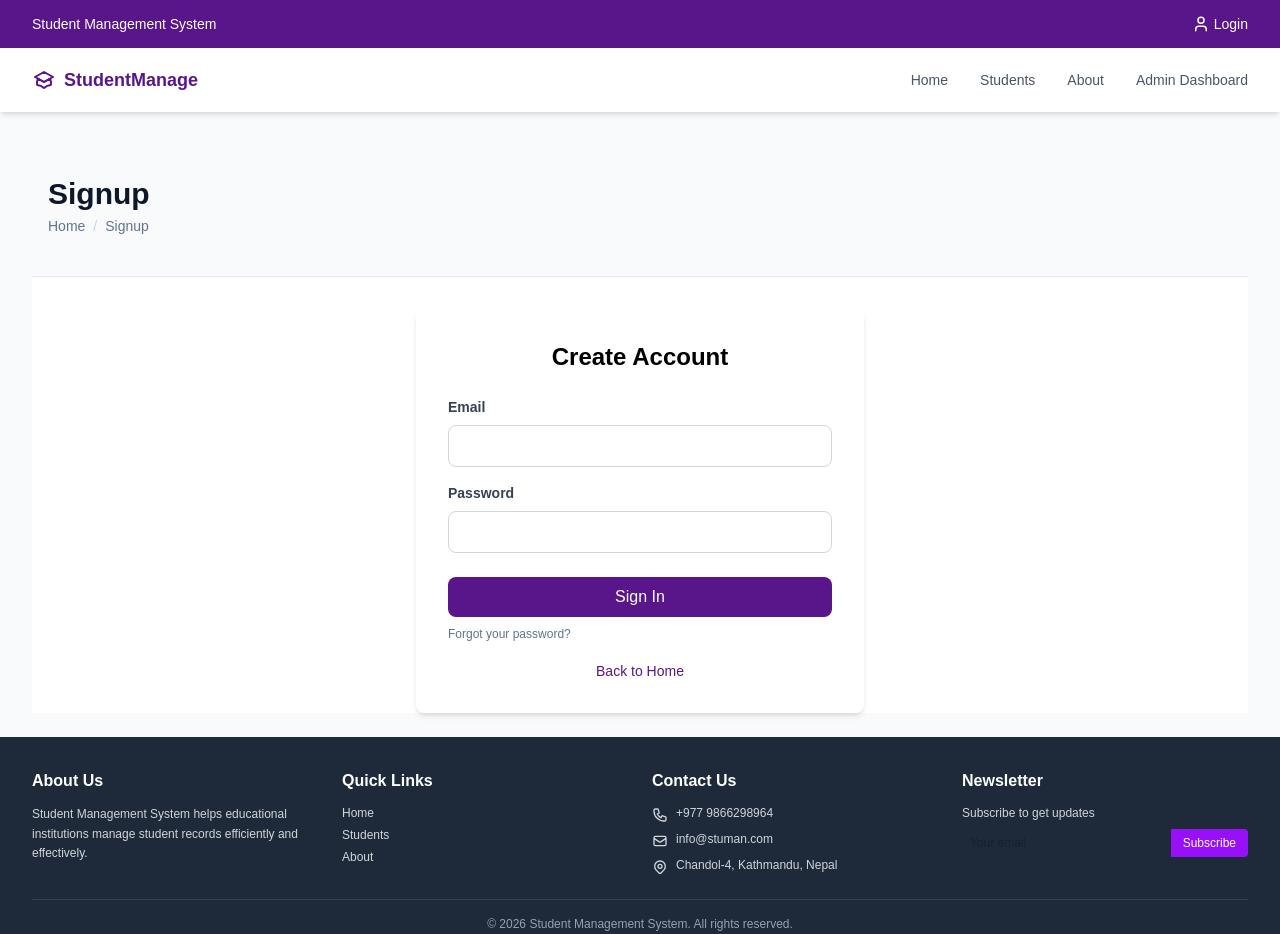
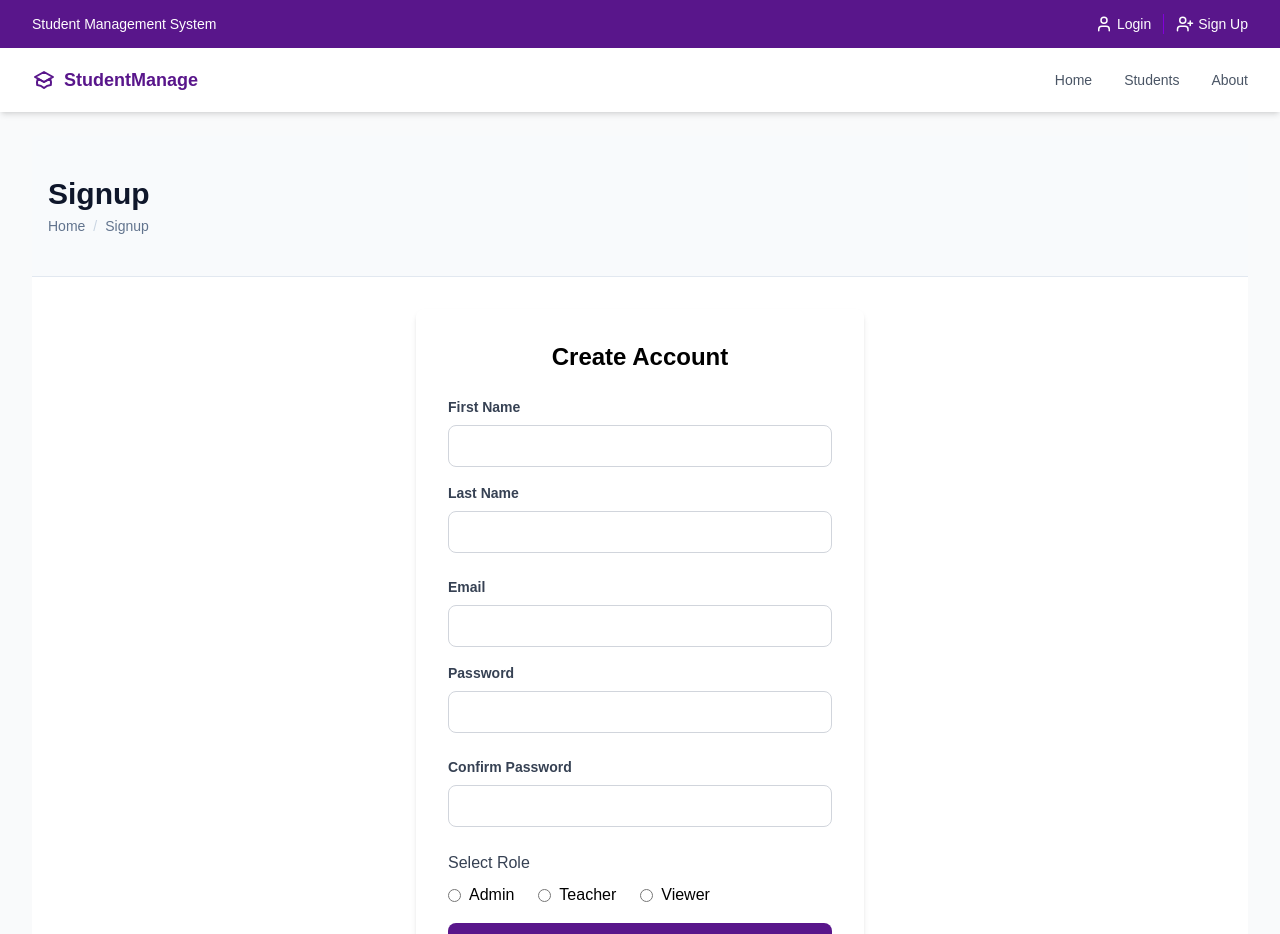
Before and after one commit to aastharaut/student-management-system, a React app in the folder frontend/: page /signup in a window 1280 px wide. Shown: the top 934 px of the page. Built offline with nearby package versions, Linux system fonts and the light colour scheme; the HTML template or start-up script is replaced by a standard one.

Commit message:
Fixing signup roles and added a .env file for and switched axios to api

```diff
--- /dev/null
+++ b/frontend/src/api/api.ts
@@ -0,0 +1,15 @@
+import axios from "axios";
+
+const api = axios.create({
+  baseURL: import.meta.env.VITE_SERVER_URL,
+});
+
+api.interceptors.request.use((config) => {
+  let token = localStorage.getItem("accessToken");
+  if (token) {
+    config.headers.Authorization = `Bearer ${token}`;
+  }
+  return config;
+});
+
+export default api;
--- a/frontend/src/components/layout/Header.tsx
+++ b/frontend/src/components/layout/Header.tsx
@@ -1,12 +1,15 @@
+// components/layout/Header.tsx
+import React from "react";
 import { Link } from "react-router";
 import { useSelector, useDispatch } from "react-redux";
 import type { RootState } from "../../redux/store";
 import { logout } from "../../redux/slice/userSlice";
-import { LogOut, User, Bell, Settings } from "lucide-react";
+import { LogOut, User, Bell, Settings, UserPlus } from "lucide-react";
 import Navbar from "../ui/NavBar";
 
 function Header() {
-  const user = useSelector((state: RootState) => state.user);
+  // Access user data correctly based on your slice structure
+  const user = useSelector((state: RootState) => state.user.value.data);
   const dispatch = useDispatch();
 
   const handleLogout = (): void => {
@@ -30,7 +33,7 @@ function Header() {
 
             {/* Right side - User actions */}
             <div className="flex items-center space-x-4">
-              {user?.firstName ? (
+              {user ? (
                 <>
                   <button className="hover:text-purple-200 transition-colors">
                     <Bell size={18} />
@@ -47,6 +50,7 @@ function Header() {
                   </button>
                 </>
               ) : (
+                <div className="flex items-center space-x-3">
                   <Link
                     to="/login"
                     className="flex items-center space-x-1 text-sm hover:text-purple-200 transition-colors"
@@ -54,6 +58,14 @@ function Header() {
                     <User size={18} />
                     <span>Login</span>
                   </Link>
+                  <Link
+                    to="/signup"
+                    className="flex items-center space-x-1 text-sm hover:text-purple-200 transition-colors border-l border-purple-700 pl-3"
+                  >
+                    <UserPlus size={18} />
+                    <span>Sign Up</span>
+                  </Link>
+                </div>
               )}
             </div>
           </div>
--- a/frontend/src/components/ui/NavBar.tsx
+++ b/frontend/src/components/ui/NavBar.tsx
@@ -1,22 +1,39 @@
 // components/navigation/Navbar.tsx
-import { useState } from "react";
+import React, { useState } from "react";
 import { Link, NavLink } from "react-router";
 import { Menu, X } from "lucide-react";
+import { useSelector } from "react-redux";
+import type { RootState } from "../../redux/store";
 
 interface NavLink {
   path: string;
   label: string;
+  requiresAuth?: boolean;
+  roles?: string[];
 }
 
 function Navbar() {
   const [isMobileMenuOpen, setIsMobileMenuOpen] = useState<boolean>(false);
+  const user = useSelector((state: RootState) => state.user.value.data);
 
   const navLinks: NavLink[] = [
     { path: "/", label: "Home" },
     { path: "/students", label: "Students" },
     { path: "/about", label: "About" },
-    { path: "/admin", label: "Admin Dashboard" },
+    {
+      path: "/admin",
+      label: "Admin Dashboard",
+      requiresAuth: true,
+      roles: ["admin"],
+    },
   ];
+
+  // Filter links based on user role
+  const filteredLinks = navLinks.filter((link) => {
+    if (link.requiresAuth && !user) return false;
+    if (link.roles && user && !link.roles.includes(user.role)) return false;
+    return true;
+  });
 
   const toggleMobileMenu = (): void => {
     setIsMobileMenuOpen(!isMobileMenuOpen);
@@ -57,7 +74,7 @@ function Navbar() {
 
           {/* Desktop Navigation */}
           <div className="hidden md:flex items-center space-x-8">
-            {navLinks.map((link) => (
+            {filteredLinks.map((link) => (
               <NavLink
                 key={link.path}
                 to={link.path}
@@ -92,7 +109,7 @@ function Navbar() {
         {isMobileMenuOpen && (
           <div className="md:hidden py-3 border-t border-gray-200">
             <div className="flex flex-col space-y-2">
-              {navLinks.map((link) => (
+              {filteredLinks.map((link) => (
                 <NavLink
                   key={link.path}
                   to={link.path}
--- /dev/null
+++ b/frontend/src/constants/role.ts
@@ -0,0 +1,5 @@
+export const ROLES = {
+  ADMIN: "admin",
+  TEACHER: "teacher",
+  VIEWER: "student",
+};
--- a/frontend/src/pages/Login.tsx
+++ b/frontend/src/pages/Login.tsx
@@ -1,4 +1,4 @@
-import axios from "axios";
+import api from "../api/api";
 import BreadCrumb from "../components/ui/BreadCrumb";
 import type { FormEvent } from "react";
 import notify from "../helpers/notify";
@@ -12,11 +12,11 @@ export default function LoginPage() {
   const dispatch = useDispatch();
 
   const handleLogin = (e: FormEvent<HTMLFormElement>) => {
-    console.log("here");
+    console.log("Login form submitted");
     e.preventDefault();
 
     const form = e.currentTarget;
-    axios
+    api
       .post("/auth/login", {
         email: (form.elements.namedItem("email") as HTMLInputElement).value,
         password: (form.elements.namedItem("password") as HTMLInputElement)
--- a/frontend/src/pages/Signup.tsx
+++ b/frontend/src/pages/Signup.tsx
@@ -1,4 +1,4 @@
-import axios from "axios";
+import api from "../api/api";
 import BreadCrumb from "../components/ui/BreadCrumb";
 import type { FormEvent } from "react";
 import notify from "../helpers/notify";
@@ -6,21 +6,35 @@ import { useNavigate } from "react-router";
 import { ToastContainer } from "react-toastify";
 import { login } from "../redux/slice/userSlice";
 import { useDispatch } from "react-redux";
+import { useState } from "react";
+import { ROLES } from "../constants/role";
 
 export default function SignupPage() {
   const navigate = useNavigate();
   const dispatch = useDispatch();
+
+  interface ValidationError {
+    field: string;
+    message: string;
+  }
+
+  const [errors, setErrors] = useState<ValidationError[]>([]);
 
   const handleSignup = (e: FormEvent<HTMLFormElement>) => {
     console.log("Signup form submitted");
     e.preventDefault();
 
     const form = e.currentTarget;
-    axios
+    api
       .post("/auth/signup", {
         email: (form.elements.namedItem("email") as HTMLInputElement).value,
         password: (form.elements.namedItem("password") as HTMLInputElement)
           .value,
+        firstName: (form.elements.namedItem("firstName") as HTMLInputElement)
+          .value,
+        lastName: (form.elements.namedItem("lastName") as HTMLInputElement)
+          .value,
+        role: (form.elements.namedItem("role") as HTMLInputElement).value,
       })
       .then((res) => {
         console.log(res.data);
@@ -31,6 +45,9 @@ export default function SignupPage() {
       })
       .catch((err) => {
         notify.error(err.response.data.msg);
+
+        setErrors(err.response.data.errors);
+        console.log(err.response.data.errors);
       });
   };
 
@@ -43,6 +60,38 @@ export default function SignupPage() {
         <h2 className="text-2xl font-bold mb-6 text-center">Create Account</h2>
 
         <form onSubmit={handleSignup}>
+          <div className="mb-4">
+            <label className="block text-gray-700 text-sm font-bold mb-2">
+              First Name
+            </label>
+            <input
+              name="firstName"
+              className="w-full px-3 py-2 border border-gray-300 rounded-lg focus:outline-none focus:border-purple-500"
+              required
+            />
+            {errors.find((el) => el.field === "firstName")?.message && (
+              <p className="text-red-500 text-sm mt-1">
+                {errors.find((el) => el.field === "firstName")?.message}
+              </p>
+            )}
+          </div>
+
+          <div className="mb-6">
+            <label className="block text-gray-700 text-sm font-bold mb-2">
+              Last Name
+            </label>
+            <input
+              name="lastName"
+              className="w-full px-3 py-2 border border-gray-300 rounded-lg focus:outline-none focus:border-purple-500"
+              required
+            />
+            {errors.find((el) => el.field === "lastName")?.message && (
+              <p className="text-red-500 text-sm mt-1">
+                {errors.find((el) => el.field === "lastName")?.message}
+              </p>
+            )}
+          </div>
+
           <div className="mb-4">
             <label className="block text-gray-700 text-sm font-bold mb-2">
               Email
@@ -67,11 +116,45 @@ export default function SignupPage() {
             />
           </div>
 
+          <div className="mb-6">
+            <label className="block text-gray-700 text-sm font-bold mb-2">
+              Confirm Password
+            </label>
+            <input
+              type="password"
+              name="confirmPassword"
+              className="w-full px-3 py-2 border border-gray-300 rounded-lg focus:outline-none focus:border-purple-500"
+              required
+            />
+          </div>
+          <div className="mb-4">
+            <label className="block text-gray-700 font-medium mb-2">
+              Select Role
+            </label>
+
+            <div className="flex gap-6">
+              <label className="flex items-center gap-2">
+                <input type="radio" name="role" value={ROLES.ADMIN} required />
+                Admin
+              </label>
+
+              <label className="flex items-center gap-2">
+                <input type="radio" name="role" value={ROLES.TEACHER} />
+                Teacher
+              </label>
+
+              <label className="flex items-center gap-2">
+                <input type="radio" name="role" value={ROLES.VIEWER} />
+                Viewer
+              </label>
+            </div>
+          </div>
+
           <button
             type="submit"
             className="w-full bg-purple-900 text-white py-2 rounded-lg hover:bg-purple-700 transition-colors"
           >
-            Sign In
+            Sign Up
           </button>
         </form>
 
--- a/frontend/src/redux/store.ts
+++ b/frontend/src/redux/store.ts
@@ -1,7 +1,9 @@
 import { configureStore } from "@reduxjs/toolkit";
 import userReducer from "./slice/userSlice";
 export const store = configureStore({
-  reducer: {},
+  reducer: {
+    user: userReducer,
+  },
 });
 
 // Infer the `RootState` and `AppDispatch` types from the store itself
--- a/frontend/src/routes/index.tsx
+++ b/frontend/src/routes/index.tsx
@@ -16,11 +16,11 @@ const router = createBrowserRouter([
       { path: "/signup", Component: Signup },
       {
         path: "/admin",
-        element: <ProtectedRoute />, // ← Use 'element' not 'Component'
+        element: <ProtectedRoute />,
         children: [
           {
             path: "dashboard",
-            element: <Dashboard />, // ← Use 'element' here too
+            element: <Dashboard />,
           },
         ],
       },
```
Also changed, not shown: 1 other file (tests, documents, lock files or other folders). Lines whose indentation alone changed are shown as unchanged.
